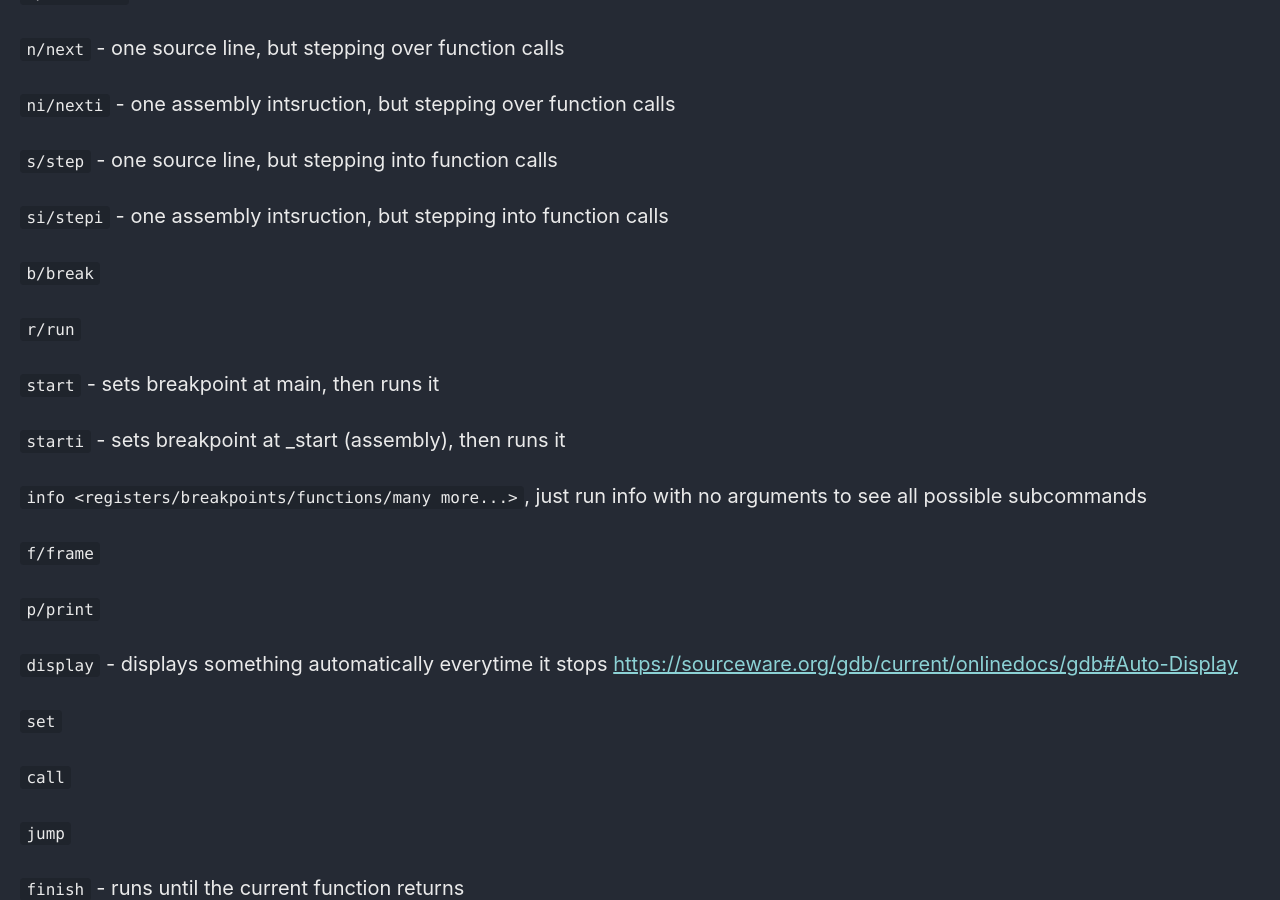
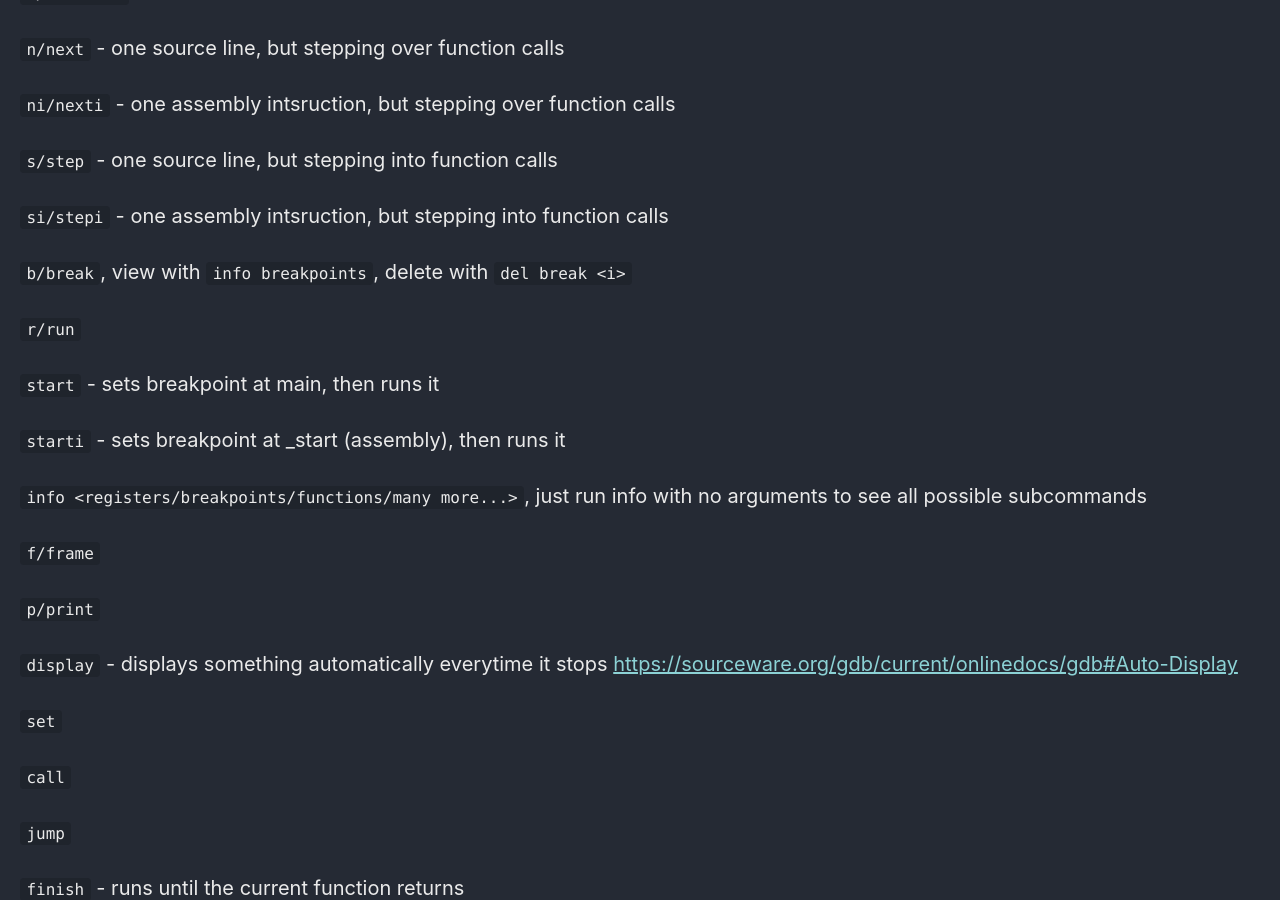
Before and after one commit to Connor-McCartney/Connor-McCartney.github.io, a Jekyll site: the page built from _pages/misc/gdb.md, in a window 1280 px wide and 900 px high, scrolled down 1296 px. Built offline with Jekyll 4.4.1, drawn with Linux system fonts in a browser that asks for light colours; cached includes are drawn as plain includes.

Commit message:
Update gdb.md

```diff
--- a/_pages/misc/gdb.md
+++ b/_pages/misc/gdb.md
@@ -61,7 +61,7 @@ n -  number of elements
 
 `si/stepi` - one assembly intsruction, but stepping into function calls
 
-`b/break`
+`b/break`, view with `info breakpoints`, delete with `del break <i>`
 
 `r/run`
 
```
